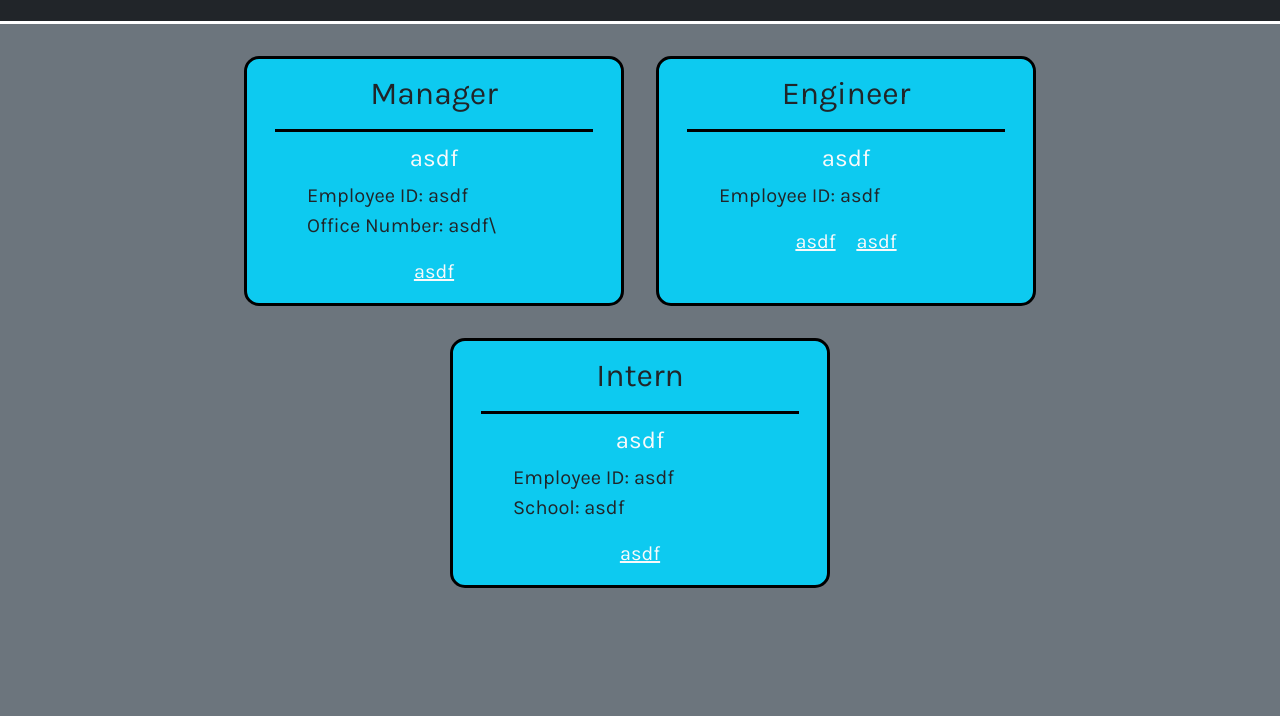
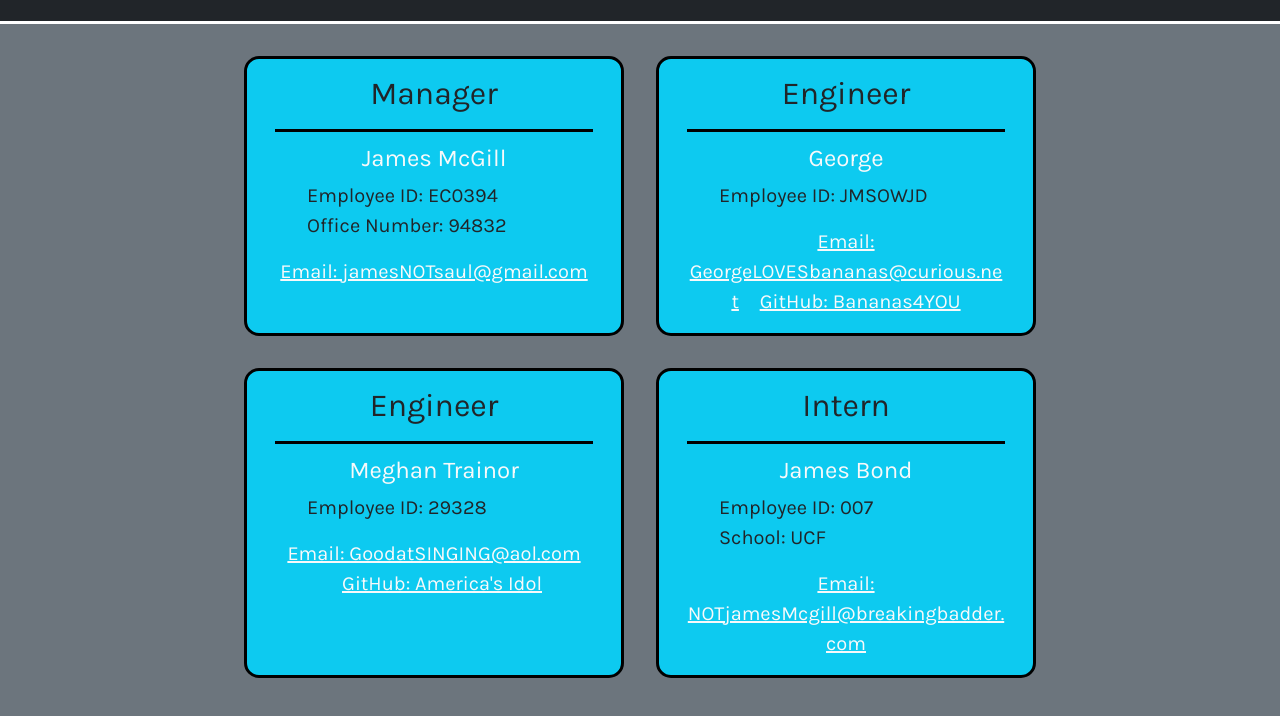
Before and after one commit to HammontreeWebDev/Team-Profile-Generator, a website: page dist/team.html in a window 1280 px wide. Shown: the part 70-786 px from the top of the page. Drawn offline with nearby package versions, Linux system fonts and the light colour scheme.

Commit message:
added walkthrough video and created README... html in dist folder is the one created in the walkthrough.

```diff
--- a/dist/team.html
+++ b/dist/team.html
@@ -25,13 +25,13 @@
         <div class="card col-4 m-3 bg-info custom-card">
         <div class="card-body">
             <h5 class="card-title text-center role fs-2">Manager</h5>
-            <h6 class="card-subtitle mb-2 text-center text-light pt-2 fs-4">asdf</h6>
+            <h6 class="card-subtitle mb-2 text-center text-light pt-2 fs-4">James McGill</h6>
             <ul class="card-text list-style fs-5">
-                <li>Employee ID: asdf</li>
-                <li>Office Number: asdf\</li>
+                <li>Employee ID: EC0394</li>
+                <li>Office Number: 94832</li>
             </ul>
             <div class="text-center fs-5">
-                <a href="mailTo:asdf" class="card-link text-light">asdf</a>
+                <a href="mailTo:jamesNOTsaul@gmail.com" class="card-link text-light">Email: jamesNOTsaul@gmail.com</a>
             </div>
         </div>
     </div>
@@ -39,13 +39,27 @@
         <div class="card col-4 m-3 bg-info custom-card">
         <div class="card-body">
             <h5 class="card-title text-center role fs-2">Engineer</h5>
-            <h6 class="card-subtitle mb-2 text-center text-light pt-2 fs-4">asdf</h6>
+            <h6 class="card-subtitle mb-2 text-center text-light pt-2 fs-4">George</h6>
             <ul class="card-text list-style fs-5">
-                <li>Employee ID: asdf</li>
+                <li>Employee ID: JMSOWJD</li>
             </ul>
             <div class="text-center fs-5">
-                <a href="mailTo:asdf" class="card-link text-light">asdf</a>
-                <a href="https://github.com/asdf" class="card-link text-light">asdf</a>
+                <a href="mailTo:GeorgeLOVESbananas@curious.net" class="card-link text-light">Email: GeorgeLOVESbananas@curious.net</a>
+                <a href="https://github.com/Bananas4YOU" class="card-link text-light">GitHub: Bananas4YOU</a>
+            </div>
+        </div>
+    </div>
+
+        <div class="card col-4 m-3 bg-info custom-card">
+        <div class="card-body">
+            <h5 class="card-title text-center role fs-2">Engineer</h5>
+            <h6 class="card-subtitle mb-2 text-center text-light pt-2 fs-4">Meghan Trainor</h6>
+            <ul class="card-text list-style fs-5">
+                <li>Employee ID: 29328</li>
+            </ul>
+            <div class="text-center fs-5">
+                <a href="mailTo:GoodatSINGING@aol.com" class="card-link text-light">Email: GoodatSINGING@aol.com</a>
+                <a href="https://github.com/America's Idol" class="card-link text-light">GitHub: America's Idol</a>
             </div>
         </div>
     </div>
@@ -53,13 +67,13 @@
         <div class="card col-4 m-3 bg-info custom-card">
                 <div class="card-body">
                     <h5 class="card-title text-center role fs-2">Intern</h5>
-                    <h6 class="card-subtitle mb-2 text-center text-light pt-2 fs-4">asdf</h6>
+                    <h6 class="card-subtitle mb-2 text-center text-light pt-2 fs-4">James Bond</h6>
                     <ul class="card-text list-style fs-5">
-                        <li>Employee ID: asdf</li>
-                        <li>School: asdf</li>
+                        <li>Employee ID: 007</li>
+                        <li>School: UCF</li>
                     </ul>
                     <div class="text-center fs-5">
-                        <a href="mailTo:asdf" class="card-link text-light">asdf</a>
+                        <a href="mailTo:NOTjamesMcgill@breakingbadder.com" class="card-link text-light">Email: NOTjamesMcgill@breakingbadder.com</a>
                     </div>
                 </div>
             </div>
```
Also changed, not shown: dist/team-profile.html (deleted, +0 -46 lines), Project Guidlines/10-object-oriented-programming-homework-demo.png (deleted), Project Guidlines/README.md (deleted), README.md (added).
